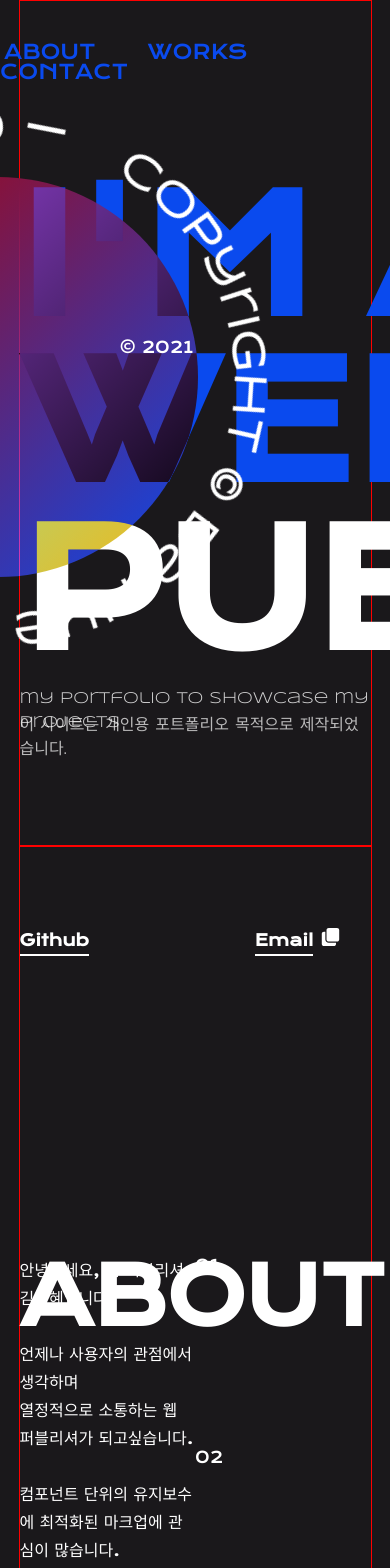
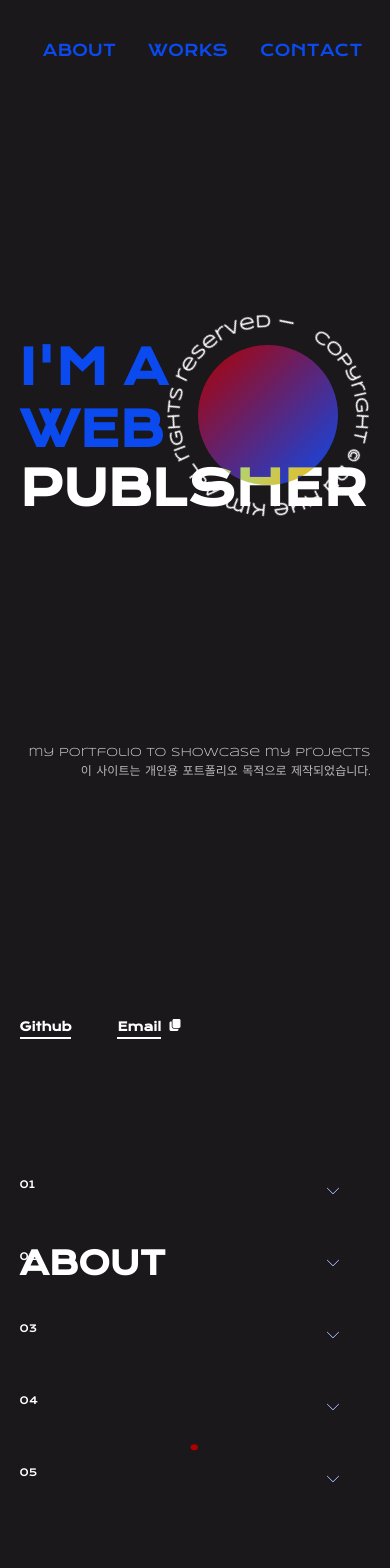
Before and after one commit to rlaekgp94/portfolio-dahye, a Vue app: page / in a window 390 px wide. Shown: the top 1568 px of the page. Built offline with nearby package versions, Linux system fonts and the light colour scheme.

Commit message:
:iphone: tablet 반응형 추가 / mobile about section까지 완료 / 추가 수정필요

```diff
--- a/src/views/TheMain.vue
+++ b/src/views/TheMain.vue
@@ -130,7 +130,7 @@
           안녕하세요, 웹 퍼블리셔 김다혜입니다.<br />
           <br />
           언제나 사용자의 관점에서 생각하며<br />
-          열정적으로 소통하는 웹 퍼블리셔가 되고싶습니다.<br />
+          열정적으로 소통하는 웹 퍼블리셔가 되고싶습니다.
           <br />
           컴포넌트 단위의 유지보수에 최적화된 마크업에 관심이 많습니다.
         </p>
@@ -1182,12 +1182,292 @@ header {
 
 // tablet
 @media all and (max-width: 1024px) {
-  section {
-    border: 1px solid red;
+  // Tablet banner
+  .banner {
+    .banner-title {
+      h1 {
+        &:first-child {
+          margin-top: 1.5rem;
+        }
+        &:nth-child(3) {
+          margin-top: 1.5rem;
+        }
+        font-size: 7rem;
+        line-height: 6rem;
+      }
+    }
+
+    .banner-items-wrap {
+      bottom: 25%;
+      right: 0;
+    }
+    .banner-items {
+      width: 25rem;
+      height: 25rem;
+      .banner-symbol-wrap {
+        width: 100%;
+        height: 100%;
+      }
+      .banner-symbol {
+        width: 15rem;
+        height: 15rem;
+        border-radius: 15rem;
+      }
+      .deco-text01 {
+        width: 25rem;
+        height: 25rem;
+      }
+    }
+    .deco-text02 {
+      top: 47.5%;
+      right: 5%;
+    }
+  }
+
+  // Tablet About section
+  #about {
+    padding-top: 0;
+    margin-bottom: 5rem;
+    display: flex;
+    justify-content: center;
+
+    .about-link {
+      a {
+        margin-right: 5rem;
+      }
+    }
+
+    .about-title {
+      font-size: 3.5rem;
+    }
+
+    .about-title-item {
+      bottom: -1.6rem;
+      left: 17.5rem;
+    }
+
+    .about-inner {
+      .about-info {
+        display: none;
+      }
+      .about-skills {
+        width: 100%;
+      }
+    }
+  }
+
+  // Tablet Works section
+  .works {
+    .works-inner {
+      .works-image {
+        width: 90vw;
+      }
+
+      .works-link-btn-right {
+        bottom: 15%;
+      }
+
+      .works-link-btn-left {
+        bottom: 15%;
+      }
+
+      .works-link-btn-wrap {
+        width: 12.5rem;
+        height: 12.5rem;
+
+        .works-link-btn {
+          p {
+            font-size: 1rem;
+          }
+          img {
+            width: 2.5rem;
+            height: 2.5rem;
+          }
+        }
+      }
+    }
+
+    .works-section-title {
+      h2 {
+        text-shadow: 2px 2px 10px rgba(61, 61, 61, 0.651);
+        padding-left: 2rem;
+        font-size: 3.5rem;
+        margin-bottom: 0;
+        span {
+          top: -0.5;
+          font-size: 0.75rem;
+        }
+      }
+    }
+  }
+
+  // Tablet Contact section
+  #contact {
+    justify-content: center;
+    flex-direction: column;
+    .contact-title {
+      padding-top: 6.5rem;
+      margin-bottom: 2rem;
+      height: auto;
+      display: block;
+      h2 {
+        font-size: 4rem;
+      }
+      h3 {
+        display: none;
+      }
+    }
+    .contact-form {
+      width: 50vw;
+    }
   }
 }
 
-//mobile
+// mobile
 @media screen and (max-width: 768px) {
+  section {
+    // border: 1px solid green;
+  }
+
+  // Mobile header
+  header {
+    .section-anchor {
+      a {
+        font-size: 1rem;
+        &:not(:last-child) {
+          margin-right: 1.25rem;
+        }
+      }
+    }
+  }
+
+  // Mobile banner
+  .banner {
+    .banner-title {
+      h1 {
+        &:nth-child(2) {
+          margin-top: 0.75rem;
+        }
+        font-size: 3rem;
+        line-height: 2.25rem;
+      }
+    }
+
+    .banner-items-wrap {
+      top: 35%;
+      right: -5%;
+    }
+    .banner-items {
+      width: 15rem;
+      height: 15rem;
+      .banner-symbol-wrap {
+        width: 100%;
+        height: 100%;
+      }
+      .banner-symbol {
+        width: 8.75rem;
+        height: 8.75rem;
+        border-radius: 8.75rem;
+      }
+      .deco-text01 {
+        width: 15rem;
+        height: 15rem;
+      }
+    }
+
+    .deco-text02 {
+      font-size: 0.75rem;
+      top: 50%;
+      right: -23.75%;
+    }
+
+    .deco-text03 {
+      font-size: 0.75rem;
+      bottom: 8.5rem;
+      line-height: 1.25rem;
+    }
+    .deco-text04 {
+      font-size: 0.75rem;
+      bottom: 7.5rem;
+      line-height: 1.25rem;
+    }
+  }
+
+  // Tablet About section
+  #about {
+    padding-top: 0;
+    margin-bottom: 5rem;
+
+    .about-link {
+      a {
+        margin-right: 2.5rem;
+        font-size: 0.75rem;
+      }
+      button {
+        font-size: 0.75rem;
+        img {
+          width: 0.75rem;
+          height: 0.75rem;
+        }
+      }
+    }
+
+    .about-title {
+      font-size: 2rem;
+      margin-top: 4.5rem;
+    }
+
+    .about-title-item {
+      left: 10.5rem;
+    }
+
+    .header_line {
+      margin-top: 0.5rem;
+      margin-bottom: 2.5rem;
+    }
+
+    .about-inner {
+      .about-skills {
+        width: 100%;
+        .about-skills-inner {
+          font-size: 1.25rem;
+          li {
+            line-height: 4.5rem;
+            padding: 0 2rem;
+
+            span {
+              position: absolute;
+              top: -0.4rem;
+              left: 0;
+              font-size: 0.5em;
+            }
+
+            img {
+              width: 0.75rem;
+              height: 0.75rem;
+            }
+
+            .about-skill-more {
+              width: 100%;
+              height: auto;
+              padding-top: 1rem;
+              padding-bottom: 2rem;
+            }
+          }
+        }
+      }
+    }
+  }
+
+  // 여기까지함
+  // about li들 아코디언 슬라이드업할때 버그 수정할것
+  .works-title {
+    height: 10rem;
+    width: 100%;
+    text-align: center;
+    h2 {
+      font-size: 2rem;
+    }
+  }
 }
 </style>
```
